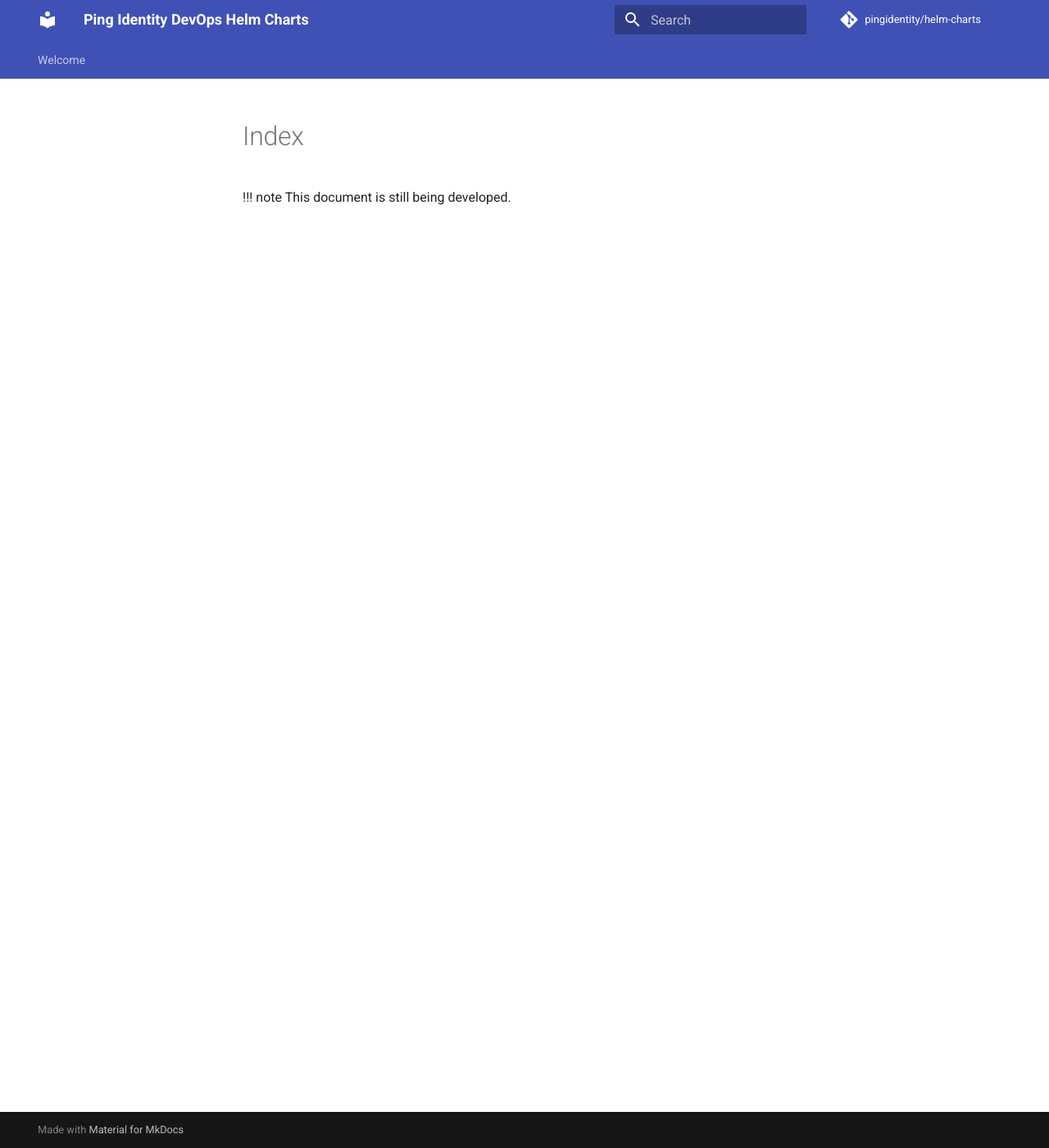
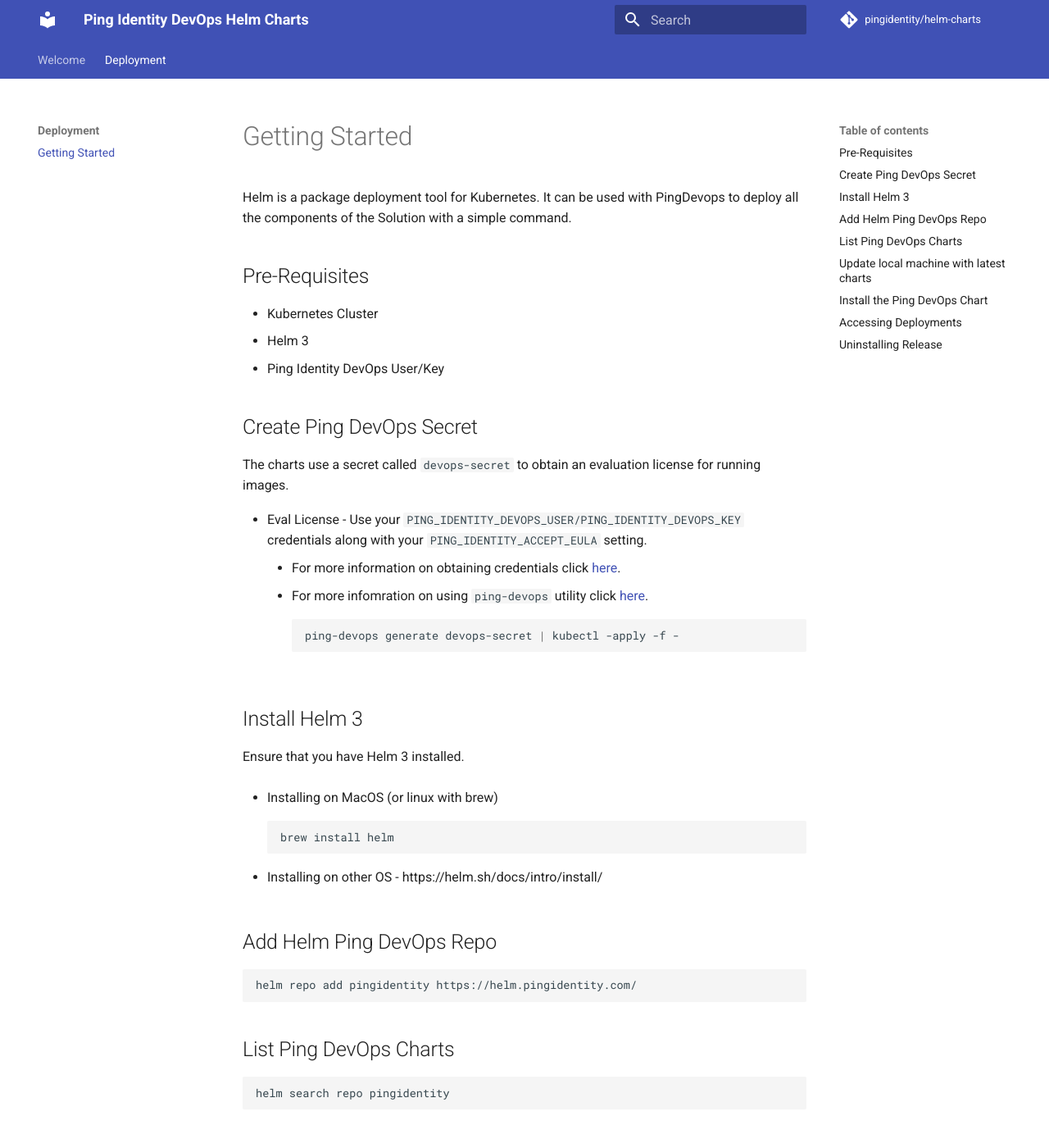
Before and after one commit to pingidentity/helm-charts, an MkDocs documentation site: the page built from docs/deploy/index.md, in a window 1280 px wide and 1400 px high. Shown: the whole window at 82% size. Built offline with MkDocs 1.6.1 and Material for MkDocs 9.7.7, drawn with Linux system fonts in a browser that asks for light colours; comment, search, counter and statistics services are not loaded; some of the changed text lies outside the part shown.

Commit message:
Adding deployement Getting Started

````diff
--- a/docs/deploy/index.md
+++ b/docs/deploy/index.md
@@ -1 +1,110 @@
-!!! note This document is still being developed.
+# Getting Started
+
+Helm is a package deployment tool for Kubernetes. It can be used with PingDevops to deploy all the components of the Solution with a simple command.
+
+## Pre-Requisites
+
+* Kubernetes Cluster
+* Helm 3
+* Ping Identity DevOps User/Key
+
+## Create Ping DevOps Secret
+
+The charts use a secret called `devops-secret` to obtain an evaluation license for running images.
+
+   * Eval License - Use your `PING_IDENTITY_DEVOPS_USER/PING_IDENTITY_DEVOPS_KEY` credentials
+   along with your `PING_IDENTITY_ACCEPT_EULA` setting.
+     * For more information on obtaining credentials click [here](https://pingidentity-devops.gitbook.io/devops/getstarted/prod-license#obtaining-a-ping-identity-devops-user-and-key).
+     * For more infomration on using `ping-devops` utility click [here](https://pingidentity-devops.gitbook.io/devops/devopsutils/pingdevopsutil).
+
+        ```shell
+        ping-devops generate devops-secret | kubectl -apply -f -
+        ```
+
+## Install Helm 3
+
+Ensure that you have Helm 3 installed.
+
+* Installing on MacOS (or linux with brew)
+
+    ```shell
+    brew install helm
+    ```
+
+* Installing on other OS - https://helm.sh/docs/intro/install/
+
+## Add Helm Ping DevOps Repo
+
+```shell
+helm repo add pingidentity https://helm.pingidentity.com/
+```
+
+## List Ping DevOps Charts
+
+```shell
+helm search repo pingidentity
+```
+
+## Update local machine with latest charts
+
+```shell
+helm repo update
+```
+
+## Install the Ping DevOps Chart
+
+Install `the ping-devops` chart using the `helm install {release} {chart} ...` using the example
+below.  In this case, it is installing a release called `pf`:
+
+* PingFederate Admin instance
+* PingFederate Engine instance
+
+```shell
+helm install pf pingidentity/ping-devops \
+     --set pingfederate-admin.enabled=true \
+     --set pingfederate-engine.enabled=true
+```
+
+or, if you have a `ping-devops-values.yaml`:
+
+```yaml
+# ping-devops-values.yaml
+pingfederate-admin:
+  enabled: true
+
+pingfederate-engine:
+  enabled: true
+```
+
+```shell
+helm install pf pingidentity/ping-devops \
+     -f ping-devops-values.yaml
+```
+
+## Accessing Deployments
+
+Components of the release will be prefixed with `pf`.  Use `kubectl` to see the pods created.
+
+View kubernetes resources installed:
+
+```shell
+# get just pods
+kubectl get pods --selector=app.kubernetes.io/instance=pf
+
+# or get even more
+kubectl get all --selector=app.kubernetes.io/instance=pf
+```
+
+View Logs (from deployment):
+
+```shell
+kubectl logs deployment/pf-pingfederate-admin
+```
+
+## Uninstalling Release
+
+To uninstall a release from helm, use the following `helm uninstall` command:
+
+```shell
+helm uninstall pf
+```
--- a/mkdocs.yml
+++ b/mkdocs.yml
@@ -33,8 +33,9 @@
 
 nav:
   - Welcome: "index.md"
-#  - Deployment:
-#      - Getting Started: "deploy/index.md"
+  - Deployment:
+      - Getting Started: "deploy/index.md"
+
 #  - Value Configs:
 #      - Introduction: "config/index.md"
 #      - global:
````
